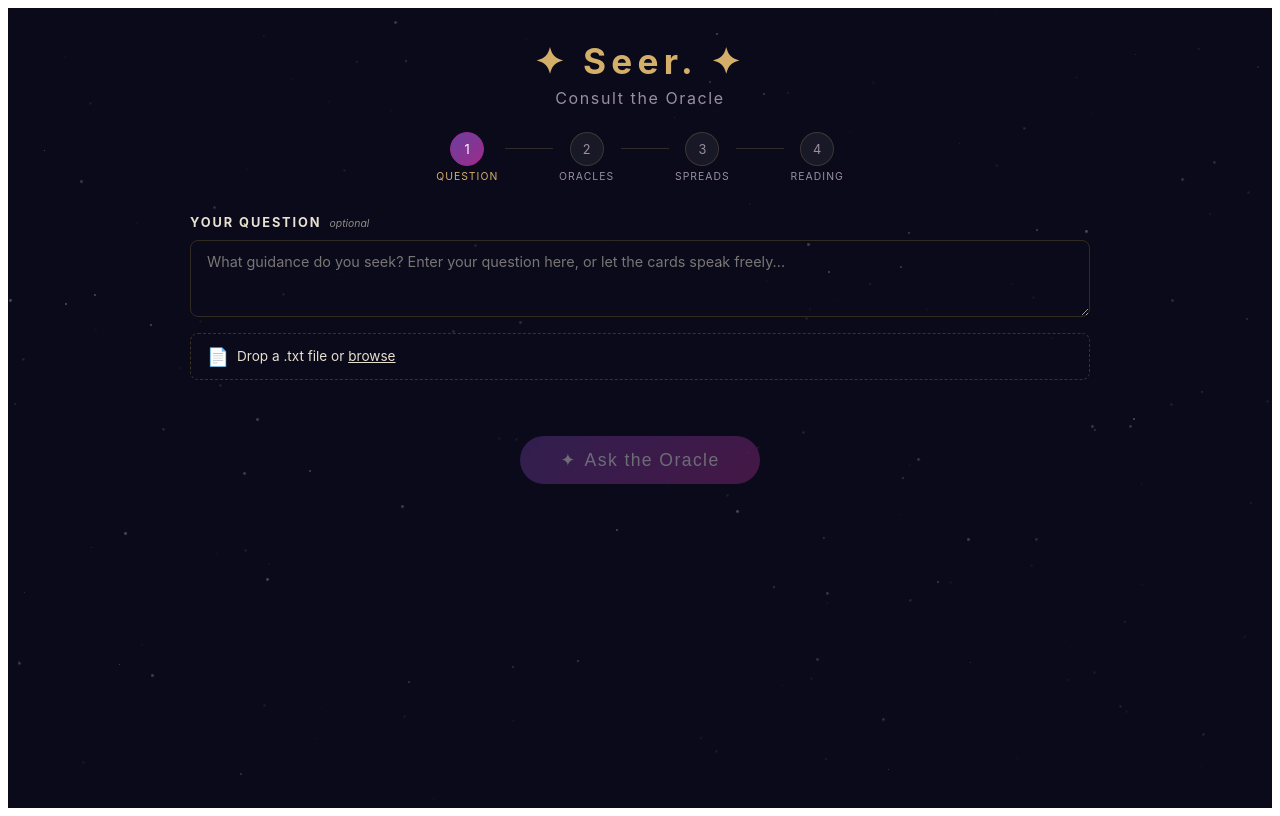
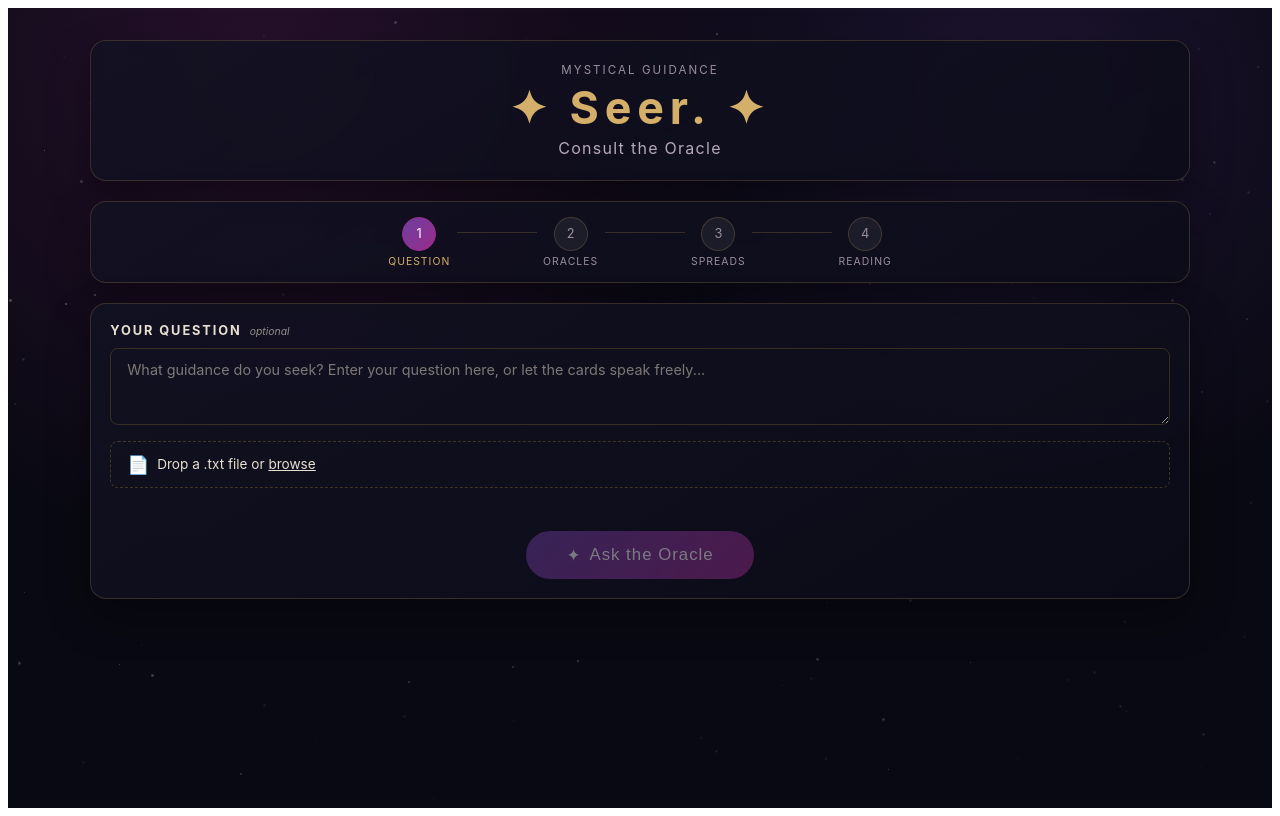
Before and after one commit to gigumbrajaguru/front-seer, an Angular app: page / in a window 1280 px wide. Built offline with nearby package versions, Linux system fonts and the light colour scheme.

Commit message:
Polish reading flow layout with improved visual hierarchy

```diff
--- a/src/app/features/reading/reading.component.html
+++ b/src/app/features/reading/reading.component.html
@@ -1,9 +1,13 @@
 <app-star-field />
 
 <main class="reading-page">
-  <header class="page-header">
+  <header class="page-header aurora-panel">
+    <div class="header-copy">
+      <p class="eyebrow">Mystical guidance</p>
       <h1 class="title">✦ Seer. ✦</h1>
       <p class="subtitle">Consult the Oracle</p>
+    </div>
+
     @if (authService.currentUser()) {
       <div class="header-user">
         <app-user-badge />
@@ -11,8 +15,7 @@
     }
   </header>
 
-  <!-- Step indicator -->
-  <div class="step-indicator">
+  <div class="step-indicator aurora-panel">
     <div class="step" [class.active]="session().step === 'question'" [class.done]="session().step !== 'question'">
       <span class="step-num">1</span>
       <span class="step-name">Question</span>
@@ -34,9 +37,8 @@
     </div>
   </div>
 
-  <!-- Step 1: Question -->
   @if (session().step === 'question') {
-    <section class="setup-section">
+    <section class="setup-section aurora-panel">
       <app-question-panel />
       <div class="draw-section">
         <button class="btn-draw" (click)="submitQuestion()" [disabled]="!session().question.trim()">
@@ -46,9 +48,8 @@
     </section>
   }
 
-  <!-- Step 2: Oracle Selection (multi-select) -->
   @if (session().step === 'oracle-selection') {
-    <section class="setup-section">
+    <section class="setup-section aurora-panel">
       @if (!authService.currentUser()) {
         <app-google-login />
       } @else {
@@ -75,11 +76,11 @@
     </section>
   }
 
-  <!-- Step 3: Spread Selection (one per oracle) -->
   @if (session().step === 'spread-selection') {
-    <section class="setup-section">
+    <section class="setup-section aurora-panel">
       <h2 class="section-heading">Choose a Spread for Each Oracle</h2>
 
+      <div class="spread-grid">
         @for (reading of session().oracleReadings; track $index) {
           <div class="oracle-spread-block">
             <div class="oracle-spread-header">
@@ -92,6 +93,7 @@
             />
           </div>
         }
+      </div>
 
       <div class="draw-section">
         <button class="btn-draw" (click)="submitSpreads()">
@@ -101,12 +103,9 @@
     </section>
   }
 
-  <!-- Step 4: Drawing — card selection from shuffled deck -->
   @if (session().step === 'drawing') {
     @if (currentOracle(); as oracle) {
-      <section class="cards-section">
-
-        <!-- Oracle progress -->
+      <section class="cards-section aurora-panel">
         <div class="oracle-progress">
           <span class="oracle-progress-label">
             Oracle {{ session().currentOracleIndex + 1 }} of {{ session().oracleReadings.length }}
@@ -122,7 +121,6 @@
           </div>
         </div>
 
-        <!-- Oracle + spread header -->
         <div class="cards-header">
           <div class="cards-header-info">
             <h2>
@@ -138,7 +136,6 @@
           }
         </div>
 
-        <!-- Phase A: Card selection from shuffled deck -->
         @if (!hasConfirmedCards()) {
           <div class="selection-header">
             <p class="selection-instruction">
@@ -179,7 +176,6 @@
           </div>
         }
 
-        <!-- Phase B: Show confirmed cards in spread positions -->
         @if (hasConfirmedCards()) {
           <div class="cards-grid" [attr.data-count]="oracle.drawnCards.length">
             @for (drawn of oracle.drawnCards; track $index) {
@@ -216,7 +212,6 @@
             }
           </div>
         }
-
       </section>
     }
   }
--- a/src/app/features/reading/reading.component.scss
+++ b/src/app/features/reading/reading.component.scss
@@ -1,51 +1,71 @@
 :host {
   display: block;
   min-height: 100vh;
-  background: #0a0a1a;
+  background:
+    radial-gradient(circle at 20% 5%, rgba(155, 44, 138, 0.2) 0, transparent 40%),
+    radial-gradient(circle at 80% 10%, rgba(107, 63, 160, 0.2) 0, transparent 35%),
+    #090913;
   color: #e8e0d0;
 }
 
 .reading-page {
   position: relative;
   z-index: 1;
-  max-width: 900px;
+  width: min(1100px, 100% - 2rem);
   margin: 0 auto;
-  padding: 2rem 1.5rem 4rem;
+  padding: 2rem 0 4rem;
+  display: flex;
+  flex-direction: column;
+  gap: 1.25rem;
+}
+
+.aurora-panel {
+  background: linear-gradient(150deg, rgba(18, 18, 34, 0.86), rgba(12, 12, 25, 0.82));
+  border: 1px solid rgba(212, 175, 106, 0.2);
+  border-radius: 1rem;
+  backdrop-filter: blur(6px);
+  box-shadow: 0 18px 40px rgba(0, 0, 0, 0.35);
 }
 
 .page-header {
+  position: relative;
   text-align: center;
-  margin-bottom: 1.5rem;
-  position: relative;
+  padding: 1.4rem 1.2rem;
+}
+
+.eyebrow {
+  margin: 0;
+  font-size: 0.72rem;
+  text-transform: uppercase;
+  letter-spacing: 0.18em;
+  color: #9b8ea0;
+}
+
+.title {
+  font-size: clamp(2rem, 4vw, 2.8rem);
+  letter-spacing: 0.13em;
+  color: #d4af6a;
+  margin: 0.2rem 0;
+}
+
+.subtitle {
+  color: #b7a9bc;
+  font-size: 1rem;
+  letter-spacing: 0.08em;
+  margin: 0;
 }
 
 .header-user {
   position: absolute;
-  top: 0;
-  right: 0;
+  top: 1rem;
+  right: 1rem;
 }
 
-.title {
-  font-size: 2.2rem;
-  letter-spacing: 0.15em;
-  color: #d4af6a;
-  margin: 0 0 0.4rem;
-}
-
-.subtitle {
-  color: #9b8ea0;
-  font-size: 1rem;
-  letter-spacing: 0.1em;
-  margin: 0;
-}
-
-/* Step Indicator */
 .step-indicator {
   display: flex;
   align-items: center;
   justify-content: center;
-  gap: 0;
-  margin-bottom: 2rem;
+  padding: 0.9rem 1rem;
 }
 
 .step {
@@ -58,7 +78,7 @@
     width: 2rem;
     height: 2rem;
     border-radius: 50%;
-    background: rgba(255,255,255,0.06);
+    background: rgba(255, 255, 255, 0.06);
     border: 1px solid rgba(212, 175, 106, 0.2);
     color: #9b8ea0;
     display: flex;
@@ -82,6 +102,7 @@
       border-color: #9b2c8a;
       color: #fff;
     }
+
     .step-name {
       color: #d4af6a;
     }
@@ -93,26 +114,27 @@
       border-color: rgba(212, 175, 106, 0.5);
       color: #d4af6a;
     }
+
     .step-name {
-      color: rgba(212, 175, 106, 0.6);
+      color: rgba(212, 175, 106, 0.75);
     }
   }
 }
 
 .step-line {
   flex: 1;
-  max-width: 3rem;
+  max-width: 5rem;
   height: 1px;
   background: rgba(212, 175, 106, 0.2);
-  margin: 0 0.4rem;
-  margin-bottom: 1.2rem;
+  margin: 0 0.4rem 1.2rem;
 }
 
-/* Sections */
-.setup-section {
+.setup-section,
+.cards-section {
+  padding: 1.2rem;
   display: flex;
   flex-direction: column;
-  gap: 1.5rem;
+  gap: 1.2rem;
 }
 
 .section-heading {
@@ -123,12 +145,17 @@
   text-align: center;
 }
 
+.spread-grid {
+  display: grid;
+  grid-template-columns: repeat(auto-fit, minmax(240px, 1fr));
+  gap: 0.9rem;
+}
+
 .draw-section {
   display: flex;
   flex-direction: column;
   align-items: center;
   gap: 0.75rem;
-  padding-top: 0.5rem;
 }
 
 .selection-count {
@@ -138,19 +165,11 @@
   margin: 0;
 }
 
-.draw-hint {
-  font-size: 0.85rem;
-  color: #9b8ea0;
-  margin: 0;
-  text-align: center;
-}
-
-/* Oracle+Spread blocks */
 .oracle-spread-block {
-  background: rgba(255,255,255,0.03);
+  background: rgba(255, 255, 255, 0.03);
   border: 1px solid rgba(212, 175, 106, 0.15);
   border-radius: 0.75rem;
-  padding: 1.25rem;
+  padding: 1rem;
   display: flex;
   flex-direction: column;
   gap: 0.75rem;
@@ -173,14 +192,6 @@
   letter-spacing: 0.06em;
 }
 
-/* Cards section */
-.cards-section {
-  display: flex;
-  flex-direction: column;
-  gap: 1.5rem;
-}
-
-/* Selection header */
 .selection-header {
   display: flex;
   align-items: center;
@@ -203,73 +214,66 @@
   font-size: 0.82rem;
   color: #9b8ea0;
   letter-spacing: 0.06em;
-  background: rgba(255,255,255,0.05);
-  border: 1px solid rgba(212,175,106,0.2);
+  background: rgba(255, 255, 255, 0.05);
+  border: 1px solid rgba(212, 175, 106, 0.2);
   border-radius: 1rem;
   padding: 0.25rem 0.75rem;
-  transition: all 0.2s;
 
   &.complete {
     color: #d4af6a;
-    border-color: rgba(212,175,106,0.5);
-    background: rgba(212,175,106,0.1);
+    border-color: rgba(212, 175, 106, 0.5);
+    background: rgba(212, 175, 106, 0.1);
   }
 }
 
-/* Shuffled deck grid */
 .deck-grid {
   display: grid;
   grid-template-columns: repeat(auto-fill, minmax(52px, 1fr));
-  gap: 0.4rem;
+  gap: 0.45rem;
 }
 
 .deck-card {
   aspect-ratio: 2 / 3;
-  background: rgba(255,255,255,0.04);
-  border: 1px solid rgba(212,175,106,0.18);
+  background: rgba(255, 255, 255, 0.04);
+  border: 1px solid rgba(212, 175, 106, 0.18);
   border-radius: 0.35rem;
   cursor: pointer;
   display: flex;
   align-items: center;
   justify-content: center;
   transition: all 0.15s ease;
-  position: relative;
   padding: 0;
 
   &:hover:not(:disabled):not(.selected) {
-    border-color: rgba(212,175,106,0.6);
-    background: rgba(212,175,106,0.08);
+    border-color: rgba(212, 175, 106, 0.6);
+    background: rgba(212, 175, 106, 0.08);
     transform: translateY(-2px);
   }
 
   &.selected {
-    background: linear-gradient(135deg, rgba(107,63,160,0.4), rgba(155,44,138,0.4));
+    background: linear-gradient(135deg, rgba(107, 63, 160, 0.4), rgba(155, 44, 138, 0.4));
     border-color: #9b2c8a;
-    box-shadow: 0 0 10px rgba(155,44,138,0.35);
-    transform: translateY(-2px);
+    box-shadow: 0 0 10px rgba(155, 44, 138, 0.35);
   }
 
   &.disabled,
   &:disabled {
     opacity: 0.3;
     cursor: not-allowed;
-    transform: none;
   }
 }
 
 .deck-card-back-symbol {
   font-size: 1rem;
-  color: rgba(212,175,106,0.3);
+  color: rgba(212, 175, 106, 0.3);
 }
 
 .deck-card-order {
   font-size: 0.75rem;
   font-weight: 700;
   color: #d4af6a;
-  letter-spacing: 0.04em;
 }
 
-/* Oracle progress */
 .oracle-progress {
   display: flex;
   align-items: center;
@@ -293,9 +297,8 @@
   width: 8px;
   height: 8px;
   border-radius: 50%;
-  background: rgba(255,255,255,0.1);
+  background: rgba(255, 255, 255, 0.1);
   border: 1px solid rgba(212, 175, 106, 0.2);
-  transition: all 0.3s;
 
   &.current {
     background: linear-gradient(135deg, #6b3fa0, #9b2c8a);
@@ -312,6 +315,7 @@
   display: flex;
   align-items: flex-start;
   justify-content: space-between;
+  gap: 1rem;
 
   .cards-header-info {
     display: flex;
@@ -338,24 +342,19 @@
   }
 }
 
-.oracle-badge-icon {
-  font-size: 1.4rem;
-}
-
 .cards-grid {
   display: grid;
   gap: 1rem;
-  grid-template-columns: repeat(auto-fill, minmax(200px, 1fr));
+  grid-template-columns: repeat(auto-fit, minmax(220px, 1fr));
 }
 
 .card-slot {
-  background: rgba(255, 255, 255, 0.04);
+  background: rgba(255, 255, 255, 0.03);
   border: 1px solid rgba(212, 175, 106, 0.2);
   border-radius: 0.75rem;
   overflow: hidden;
   display: flex;
   flex-direction: column;
-  min-height: 220px;
 
   &.revealed {
     border-color: rgba(212, 175, 106, 0.45);
@@ -369,35 +368,6 @@
   color: #9b8ea0;
   padding: 0.6rem 0.8rem 0;
   margin: 0;
-}
-
-.card-back {
-  flex: 1;
-  background: transparent;
-  border: none;
-  cursor: pointer;
-  display: flex;
-  flex-direction: column;
-  align-items: center;
-  justify-content: center;
-  gap: 0.5rem;
-  padding: 1.5rem;
-  transition: background 0.2s;
-
-  &:hover {
-    background: rgba(212, 175, 106, 0.07);
-  }
-}
-
-.card-back-symbol {
-  font-size: 2.5rem;
-  color: rgba(212, 175, 106, 0.35);
-}
-
-.reveal-text {
-  font-size: 0.8rem;
-  color: #9b8ea0;
-  letter-spacing: 0.06em;
 }
 
 .card-face {
@@ -426,7 +396,6 @@
 .reversed-badge {
   font-size: 0.7rem;
   color: #c06080;
-  letter-spacing: 0.06em;
 }
 
 .card-meaning {
@@ -450,7 +419,6 @@
   color: #d4af6a;
   border-radius: 1rem;
   padding: 0.15rem 0.5rem;
-  letter-spacing: 0.04em;
 }
 
 .action-row {
@@ -459,59 +427,69 @@
   padding-top: 0.5rem;
 }
 
-/* Buttons */
 .btn-draw {
   background: linear-gradient(135deg, #6b3fa0, #9b2c8a);
   color: #fff;
   border: none;
-  border-radius: 2rem;
+  border-radius: 999px;
   padding: 0.85rem 2.5rem;
-  font-size: 1.1rem;
-  letter-spacing: 0.08em;
+  font-size: 1.05rem;
+  letter-spacing: 0.06em;
   cursor: pointer;
   display: flex;
   align-items: center;
   gap: 0.5rem;
-  transition: opacity 0.2s, transform 0.1s;
+  transition: transform 0.15s ease, box-shadow 0.2s ease;
 
   &:hover:not(:disabled) {
-    opacity: 0.9;
-  }
-
-  &:active:not(:disabled) {
-    transform: scale(0.97);
+    transform: translateY(-1px);
+    box-shadow: 0 8px 16px rgba(107, 63, 160, 0.35);
   }
 
   &:disabled {
-    opacity: 0.4;
+    opacity: 0.45;
     cursor: not-allowed;
-  }
-}
-
-.btn-secondary {
-  background: transparent;
-  color: #d4af6a;
-  border: 1px solid #d4af6a;
-  border-radius: 2rem;
-  padding: 0.65rem 1.8rem;
-  font-size: 0.95rem;
-  cursor: pointer;
-  transition: background 0.2s;
-
-  &:hover {
-    background: rgba(212, 175, 106, 0.1);
   }
 }
 
 .btn-ghost {
   background: transparent;
   color: #9b8ea0;
-  border: none;
-  font-size: 0.9rem;
+  border: 1px solid rgba(212, 175, 106, 0.18);
+  border-radius: 999px;
+  font-size: 0.85rem;
   cursor: pointer;
-  padding: 0.3rem 0.6rem;
+  padding: 0.4rem 0.85rem;
 
   &:hover {
     color: #e8e0d0;
+    border-color: rgba(212, 175, 106, 0.5);
   }
 }
+
+@media (max-width: 760px) {
+  .reading-page {
+    width: min(1100px, 100% - 1rem);
+    padding-top: 1rem;
+  }
+
+  .step-line {
+    max-width: 1.5rem;
+  }
+
+  .step .step-name {
+    font-size: 0.58rem;
+  }
+
+  .header-user {
+    position: static;
+    margin-top: 0.75rem;
+    display: flex;
+    justify-content: center;
+  }
+
+  .cards-header {
+    flex-direction: column;
+    align-items: stretch;
+  }
+}
```
Lines whose indentation alone changed are shown as unchanged.
